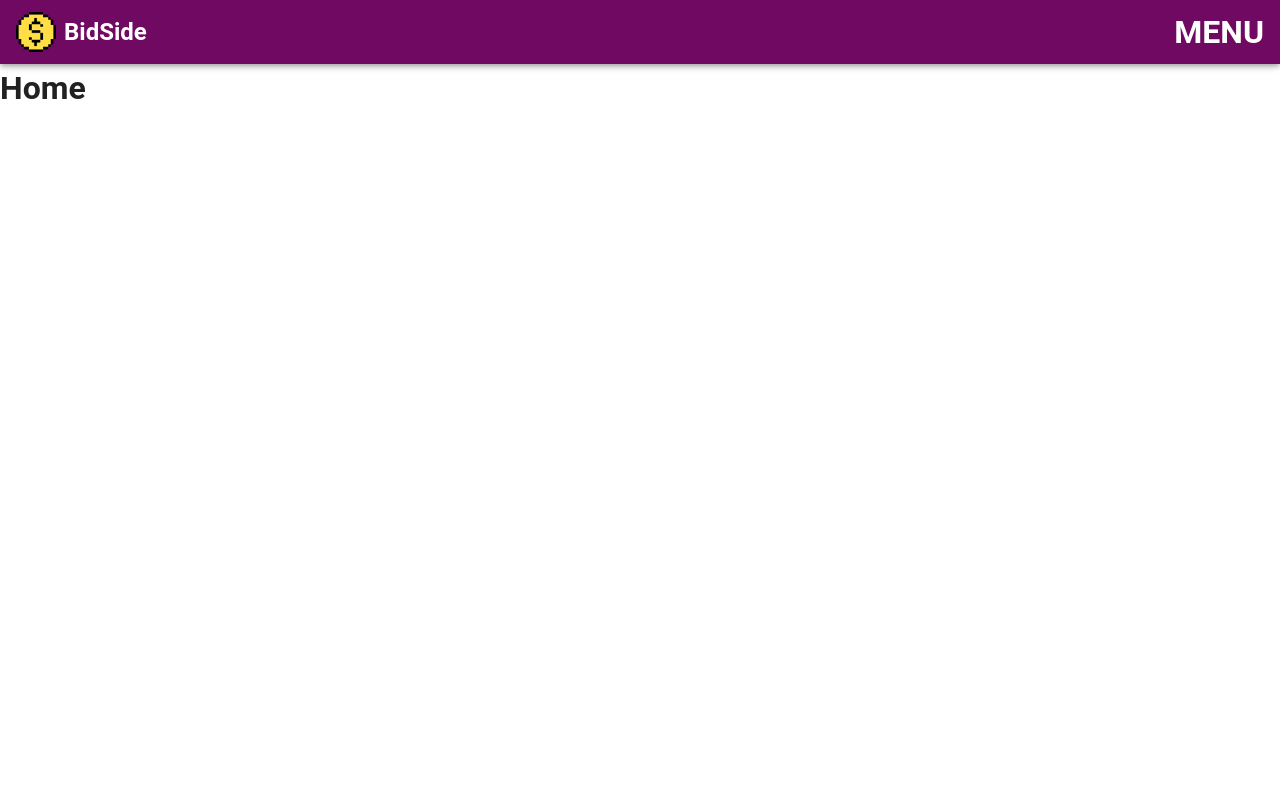
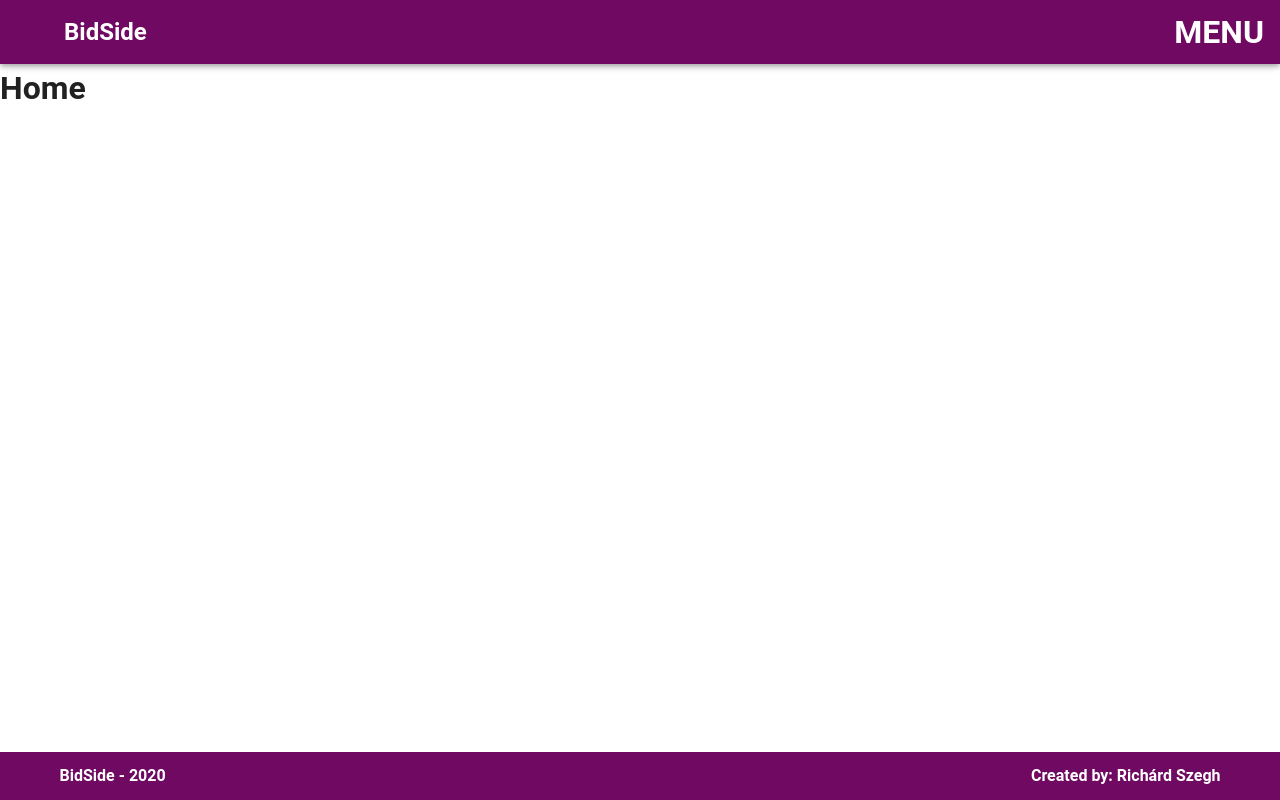
Before and after one commit to BidSide/frontend, a Vue app: page /#/ in a window 1280 px wide. Built offline with nearby package versions, Linux system fonts and the light colour scheme; the HTML template or start-up script is replaced by a standard one.

Commit message:
added global stylings & footer

```diff
--- a/src/App.vue
+++ b/src/App.vue
@@ -5,6 +5,8 @@
     <v-content>
       <router-view />
     </v-content>
+
+    <Footer />
   </v-app>
 </template>
 
@@ -13,7 +15,8 @@ import Vue from 'vue';
 import Component from 'vue-class-component';
 
 // Components
-import Header from '@/components/Header.vue';
+import Header from '@/components/Header/Header.vue';
+import Footer from '@/components/Footer/Footer.vue';
 
 @Component({
   metaInfo: {
@@ -22,8 +25,14 @@ import Header from '@/components/Header.vue';
   },
 
   components: {
-    Header
+    Header,
+    Footer
   }
 })
 export default class App extends Vue {}
 </script>
+
+<style lang="scss">
+@import '@/styles/colors';
+@import '@/styles/global';
+</style>
--- /dev/null
+++ b/src/components/Footer/Footer.vue
@@ -0,0 +1,36 @@
+<template>
+  <footer class="primary white--text">
+    <v-container>
+      <div class="d-flex align-center">
+        <h4>BidSide - {{ currentYear }}</h4>
+
+        <v-spacer />
+
+        <h4>
+          Created by:
+          <a
+            href="https://github.com/richardszegh"
+            target="_blank"
+            class="bidside-link bidside-link-white"
+          >
+            Richárd Szegh
+          </a>
+        </h4>
+      </div>
+    </v-container>
+  </footer>
+</template>
+
+<script lang="ts">
+import Vue from 'vue';
+import Component from 'vue-class-component';
+
+@Component
+export default class Footer extends Vue {
+  currentDate: Date = new Date();
+
+  get currentYear() {
+    return this.currentDate.getFullYear();
+  }
+}
+</script>
--- a/src/components/Header.vue
+++ b/src/components/Header/Header.vue
@@ -13,13 +13,13 @@
       <h1 class="headline font-weight-bold">BidSide</h1>
     </div>
 
-    <v-spacer></v-spacer>
+    <v-spacer />
 
     <h1>MENU</h1>
   </v-app-bar>
 </template>
 
-<script>
+<script lang="ts">
 import Vue from 'vue';
 import Component from 'vue-class-component';
 
--- /dev/null
+++ b/src/styles/colors.scss
@@ -0,0 +1 @@
+$primary: #700961;
--- /dev/null
+++ b/src/styles/global.scss
@@ -0,0 +1,20 @@
+.bidside-link {
+  text-decoration: none !important;
+  transition: 0.3s;
+
+  &-primary {
+    color: $primary !important;
+
+    &:hover {
+      color: lighten($primary, 15%) !important;
+    }
+  }
+
+  &-white {
+    color: white !important;
+
+    &:hover {
+      color: darken(white, 15%) !important;
+    }
+  }
+}
--- a/src/views/Home.vue
+++ b/src/views/Home.vue
@@ -2,7 +2,7 @@
   <h1>Home</h1>
 </template>
 
-<script>
+<script lang="ts">
 import Vue from 'vue';
 import Component from 'vue-class-component';
 
```
Also changed, not shown: 1 other file (tests, documents, lock files or other folders).
